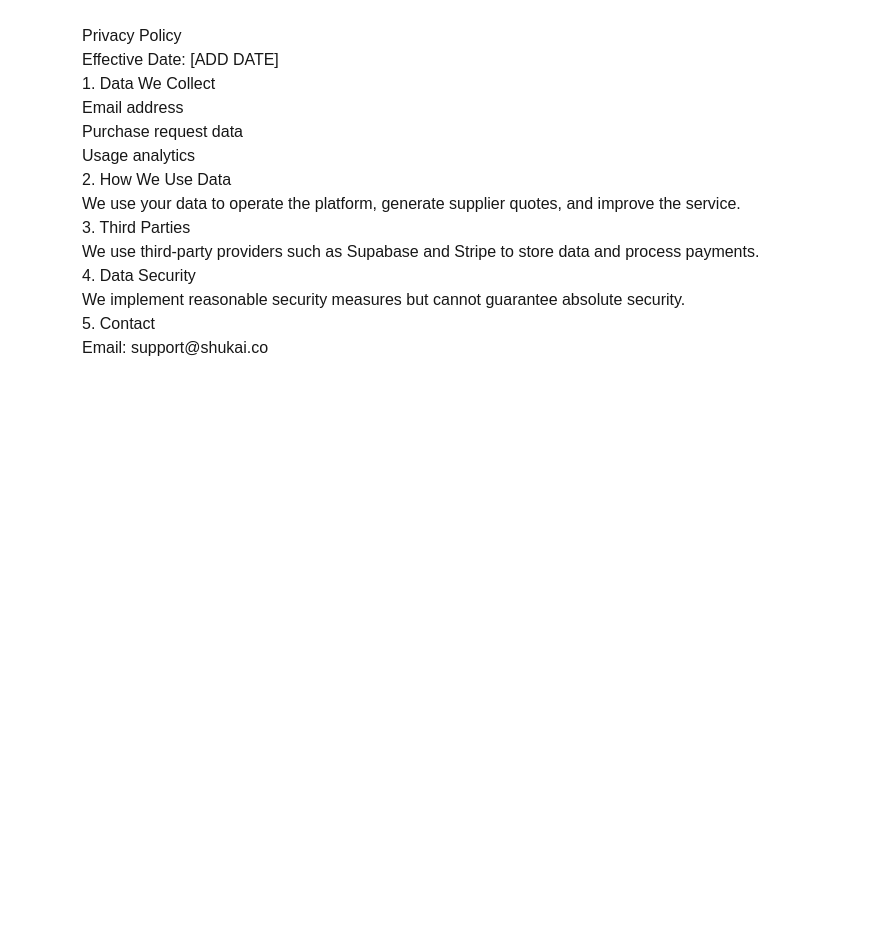
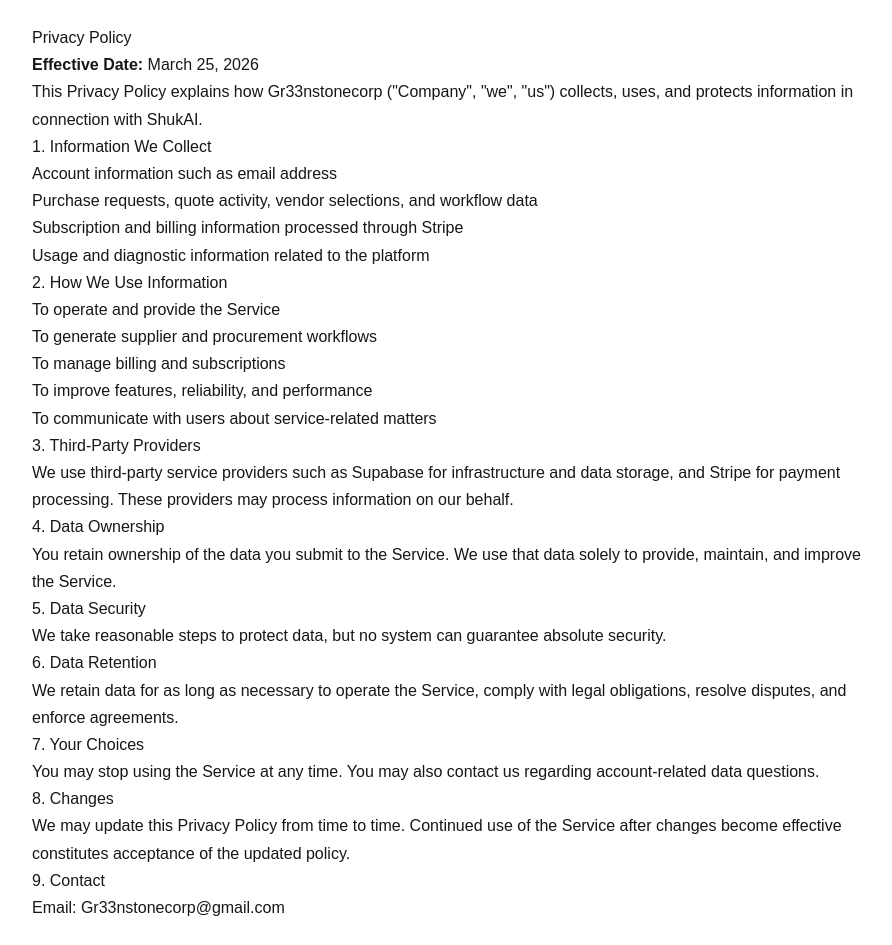
Before and after one commit to Gr33nstonecorp/shuka, a Next.js app: page /privacy in a window 1280 px wide. Shown: the whole page, without its empty margins (182-1074 px from the left). Before the commit the page ends 800 px from the top, so only its background shows below. Built offline with nearby package versions, Linux system fonts and the light colour scheme.

Commit message:
Update page.tsx

```diff
--- a/app/privacy/page.tsx
+++ b/app/privacy/page.tsx
@@ -1,36 +1,76 @@
 export default function PrivacyPage() {
   return (
-    <main style={{ maxWidth: "800px", margin: "0 auto", padding: "24px" }}>
+    <main style={pageStyle}>
       <h1>Privacy Policy</h1>
 
-      <p>Effective Date: [ADD DATE]</p>
+      <p><strong>Effective Date:</strong> March 25, 2026</p>
 
-      <h2>1. Data We Collect</h2>
+      <p>
+        This Privacy Policy explains how Gr33nstonecorp ("Company", "we", "us")
+        collects, uses, and protects information in connection with ShukAI.
+      </p>
+
+      <h2>1. Information We Collect</h2>
       <ul>
-        <li>Email address</li>
-        <li>Purchase request data</li>
-        <li>Usage analytics</li>
+        <li>Account information such as email address</li>
+        <li>Purchase requests, quote activity, vendor selections, and workflow data</li>
+        <li>Subscription and billing information processed through Stripe</li>
+        <li>Usage and diagnostic information related to the platform</li>
       </ul>
 
-      <h2>2. How We Use Data</h2>
+      <h2>2. How We Use Information</h2>
+      <ul>
+        <li>To operate and provide the Service</li>
+        <li>To generate supplier and procurement workflows</li>
+        <li>To manage billing and subscriptions</li>
+        <li>To improve features, reliability, and performance</li>
+        <li>To communicate with users about service-related matters</li>
+      </ul>
+
+      <h2>3. Third-Party Providers</h2>
       <p>
-        We use your data to operate the platform, generate supplier quotes, and
-        improve the service.
+        We use third-party service providers such as Supabase for infrastructure and data storage,
+        and Stripe for payment processing. These providers may process information on our behalf.
       </p>
 
-      <h2>3. Third Parties</h2>
+      <h2>4. Data Ownership</h2>
       <p>
-        We use third-party providers such as Supabase and Stripe to store data
-        and process payments.
+        You retain ownership of the data you submit to the Service. We use that data solely
+        to provide, maintain, and improve the Service.
       </p>
 
-      <h2>4. Data Security</h2>
+      <h2>5. Data Security</h2>
       <p>
-        We implement reasonable security measures but cannot guarantee absolute security.
+        We take reasonable steps to protect data, but no system can guarantee absolute security.
       </p>
 
-      <h2>5. Contact</h2>
-      <p>Email: support@shukai.co</p>
+      <h2>6. Data Retention</h2>
+      <p>
+        We retain data for as long as necessary to operate the Service, comply with legal obligations,
+        resolve disputes, and enforce agreements.
+      </p>
+
+      <h2>7. Your Choices</h2>
+      <p>
+        You may stop using the Service at any time. You may also contact us regarding account-related
+        data questions.
+      </p>
+
+      <h2>8. Changes</h2>
+      <p>
+        We may update this Privacy Policy from time to time. Continued use of the Service after
+        changes become effective constitutes acceptance of the updated policy.
+      </p>
+
+      <h2>9. Contact</h2>
+      <p>Email: Gr33nstonecorp@gmail.com</p>
     </main>
   );
 }
+
+const pageStyle: React.CSSProperties = {
+  maxWidth: "900px",
+  margin: "0 auto",
+  padding: "24px",
+  lineHeight: 1.7,
+};
```
